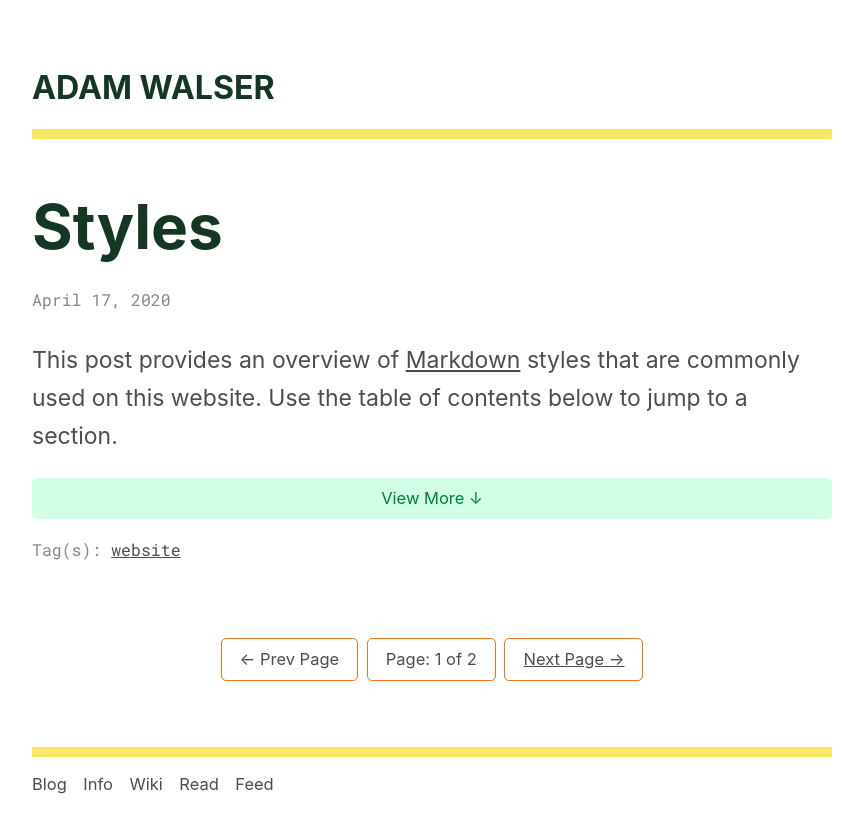
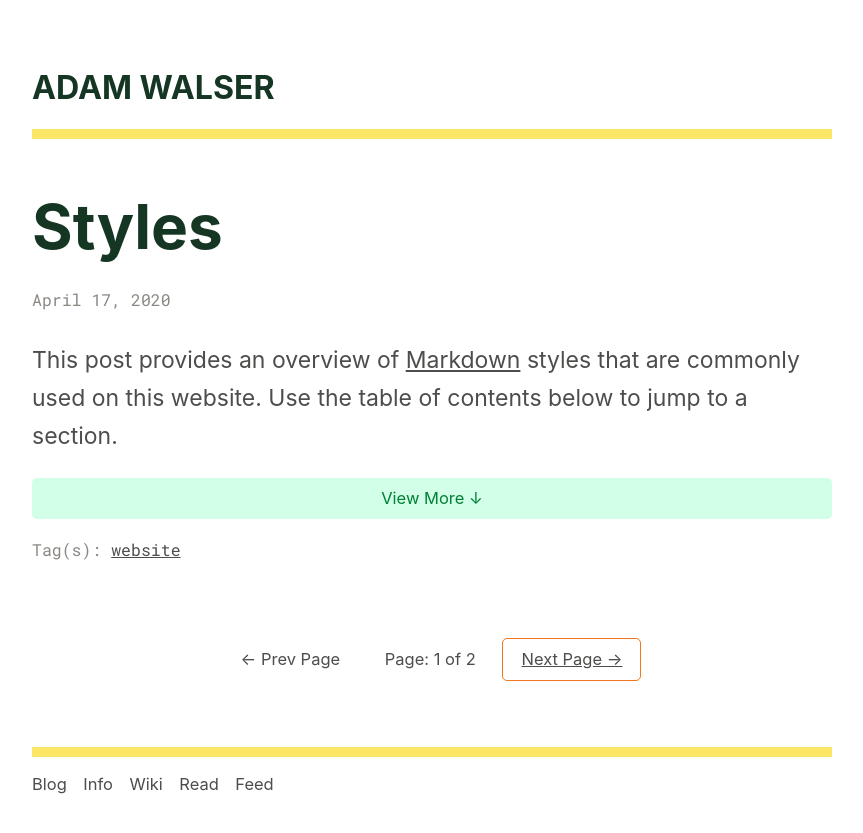
Before and after one commit to ajpwalser/ajpwalser.github.io, a Jekyll site: the page built from index.html, in a window 1280 px wide. Shown: the top 833 px of the page, without its empty margins (208-1071 px from the left). Built offline with Jekyll 4.4.1, drawn with Linux system fonts in a browser that asks for light colours; some web fonts are replaced; the list of posts is cut into pages by our own code.

Commit message:
Update style.css

```diff
--- a/css/style.css
+++ b/css/style.css
@@ -431,6 +431,10 @@ span.small {
 	font-size: 0.718em;
 }
 
+.pagination span {
+	border: none;
+}
+
 
 /* Read more */
 
```
